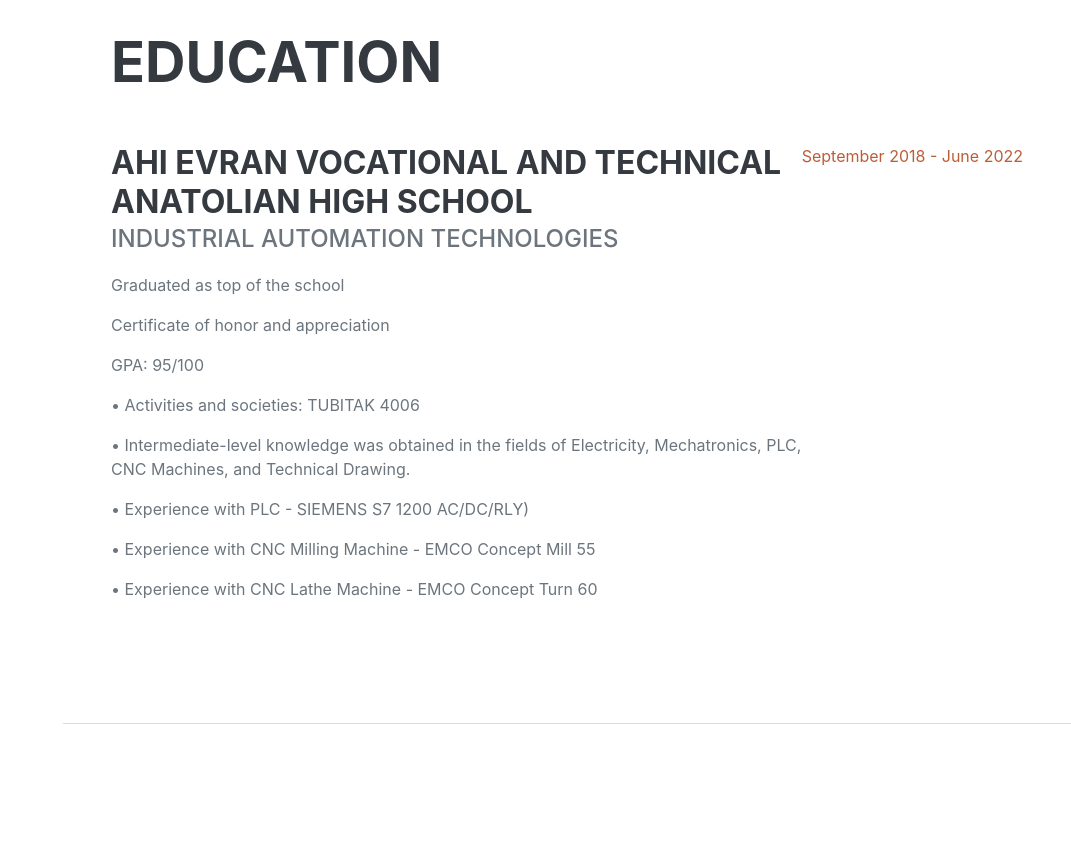
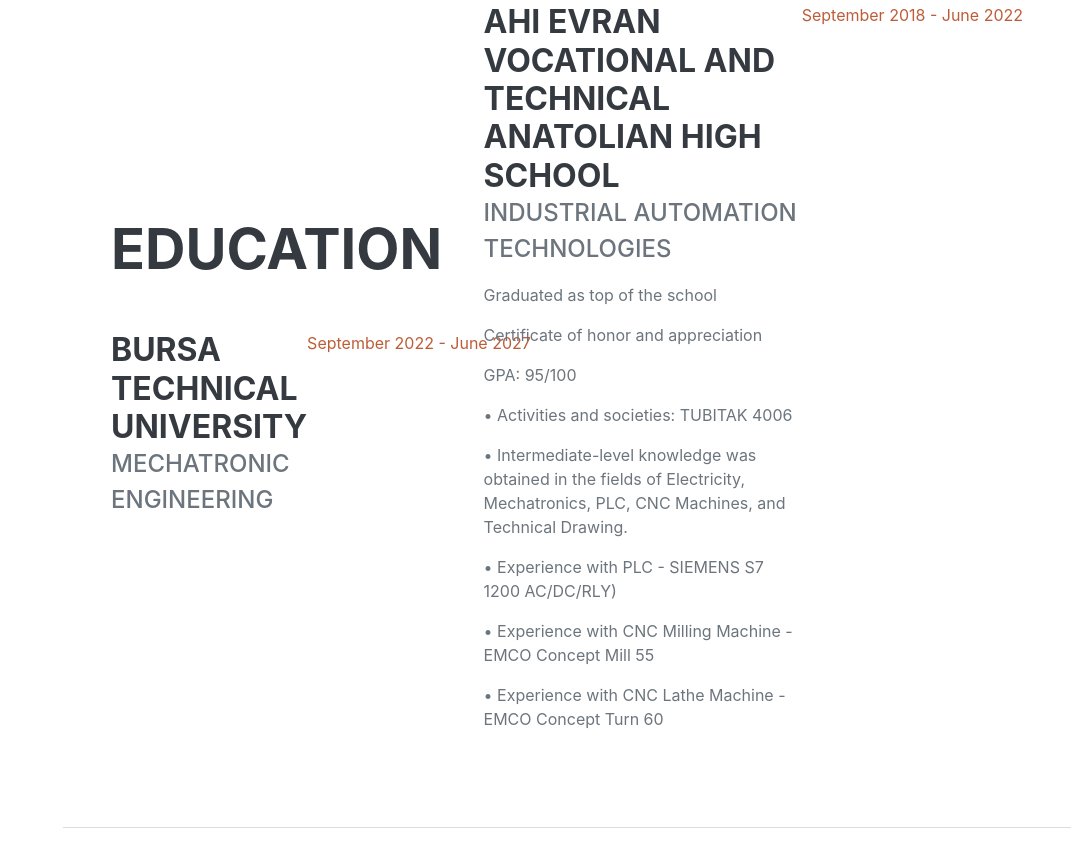
Before and after one commit to emreoz1/emreoz.engineer, a plain HTML site: page index.html in a window 1280 px wide. Shown: the part 2202-3069 px from the top of the page, without its empty margins (209-1280 px from the left). Drawn offline with nearby package versions, Linux system fonts and the light colour scheme; a web font is replaced by a local one.

Commit message:
Update index.html

```diff
--- a/index.html
+++ b/index.html
@@ -109,6 +109,14 @@
             <section class="resume-section" id="education">
                 <div class="resume-section-content">
                     <h2 class="mb-5">Education</h2>
+			<div class="d-flex flex-column flex-md-row justify-content-between">
+                        <div class="flex-grow-1">
+                            <h3 class="mb-0">Bursa Technical University</h3>
+                            <div class="subheading mb-3">Mechatronic Engineering</div>
+                        </div>
+                        <div class="flex-shrink-0"><span class="text-primary">September 2022 - June 2027</span></div>
+                    </div>
+                </div>
                     <div class="d-flex flex-column flex-md-row justify-content-between">
                         <div class="flex-grow-1">
                             <h3 class="mb-0">Ahi Evran Vocational and Technical Anatolian High School</h3>
```
